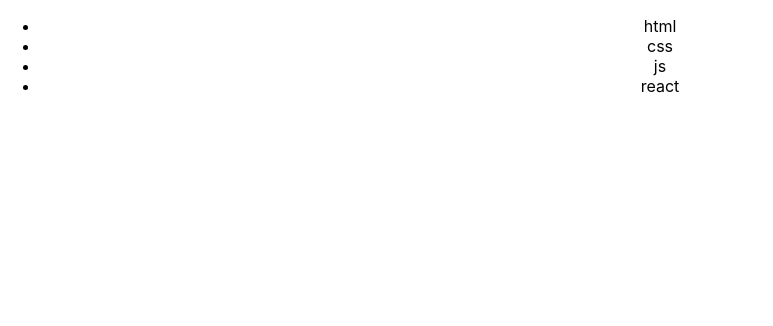
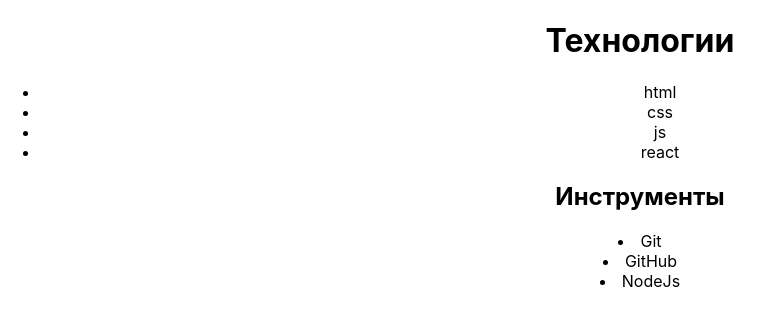
Before and after one commit to IvankevichDmitry/react-first-project-start, a React (Create React App) app: page / in a window 1280 px wide. Shown: the top 326 px of the page, without its empty margins (0-773 px from the left). Built offline with nearby package versions, Linux system fonts and the light colour scheme.

Commit message:
secind commit

```diff
--- a/src/App.js
+++ b/src/App.js
@@ -5,12 +5,19 @@
 const App = () => {
   return (
     <div className="App">
-     <ul>
+      <div>
+        <h1>Технологии</h1>
+        <ul>
        <li>html</li>
        <li>css</li>
        <li>js</li>
        <li>react</li>
-     </ul>
+        </ul>
+      </div>
+         <h2>Инструменты</h2>
+         <li>Git</li>
+         <li>GitHub</li>
+         <li>NodeJs</li>
     </div>
   );
 }
```
